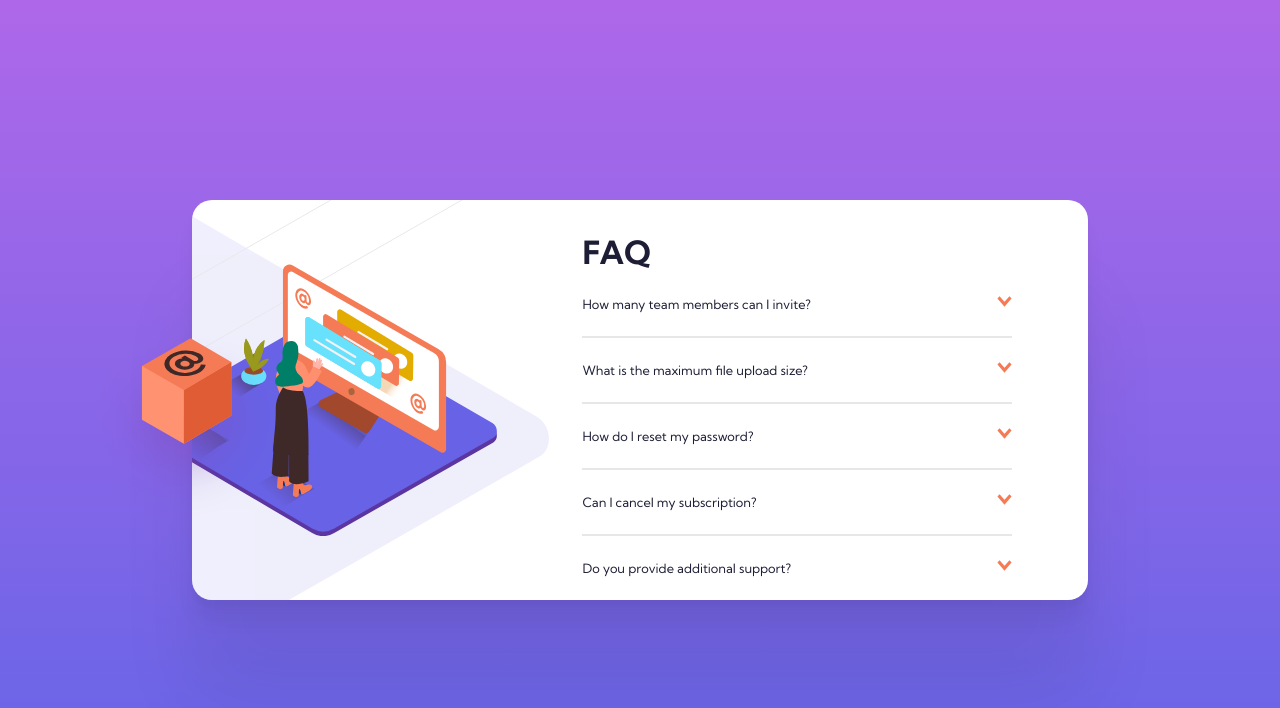
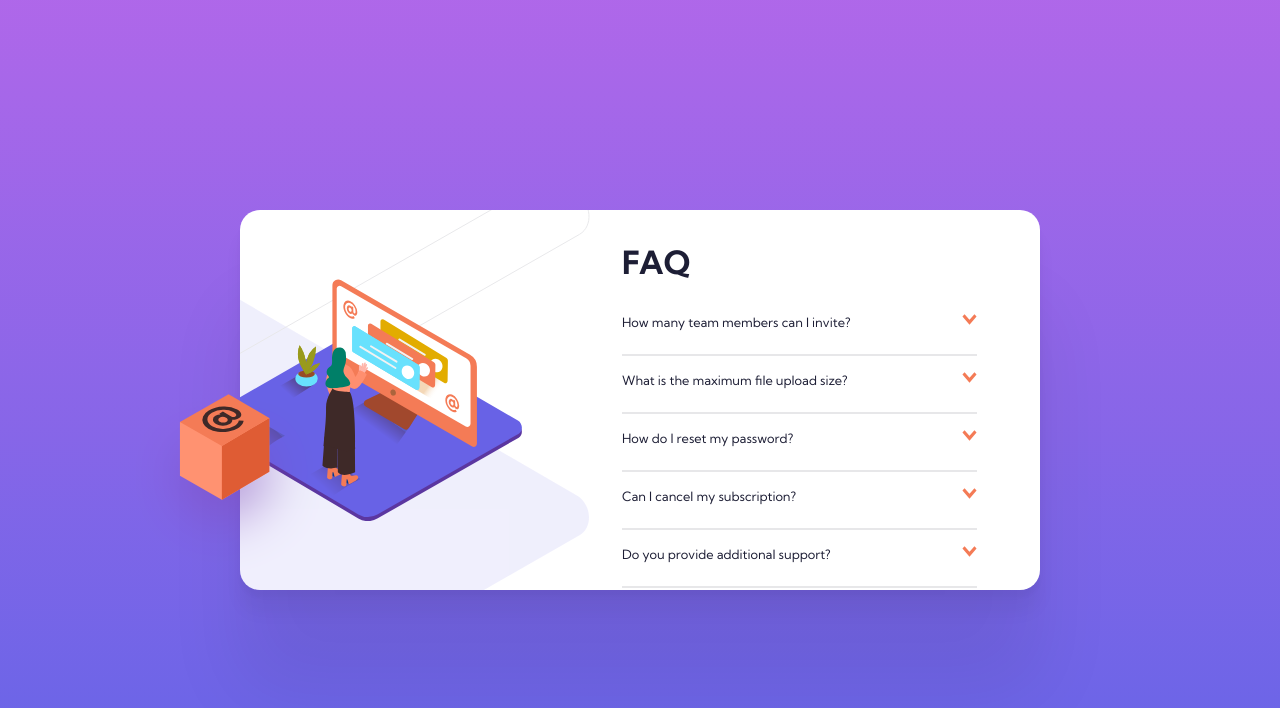
Before and after one commit to kushanksriraj/faq-accordion-card-main, a plain HTML site: page index.html in a window 1280 px wide. Drawn offline with Linux system fonts and the light colour scheme.

Commit message:
style: accordion

```diff
--- a/style.css
+++ b/style.css
@@ -29,8 +29,9 @@ section {
 }
 
 article {
-    width: 70%;
-    height: 50vh;
+    /* width: 70%; */
+    max-width: 800px;
+    min-height: 380px;
     background-color: white;
     border-radius: 20px;
     display: flex;
@@ -44,9 +45,9 @@ article {
 }
 
 .img-div {
-    width: 40%;
+    width: 350px;
     background: url(/images/bg-pattern-desktop.svg);
-    background-position: 100% 80%;
+    background-position: 100% 65%;
     display: flex;
     flex-direction: column;
     justify-content: center;
@@ -55,27 +56,30 @@ article {
 .box-img {
     display: block;
     position: absolute;
-    bottom: 35%;
-    right: 78%;
+    bottom: 28vh;
+    right: 75vw;
 }
 
 .women-img {
     display: block;
     position: relative;
     right: 15%;
+    margin: 1rem;
 }
 
 /*---------------- faq ---------------*/
 
 .accordion {
-    width: 60%;
+    /* width: 480px; */
     padding-left: 2rem;
+    /* margin-top: 1rem; */
 }
 
 .accordion header {
     font-size: 2rem;
     font-weight: bold;
     padding-top: 2rem;
+    margin-bottom: 1rem;
 }
 
 .contentBx {
@@ -91,7 +95,7 @@ article {
 .q-block {
     /*label */
     position: relative;
-    padding-top: 0.5rem;
+    /* padding-top: 0.5rem; */
     display: flex;
     justify-content: space-between;
     width: 100%;
```
